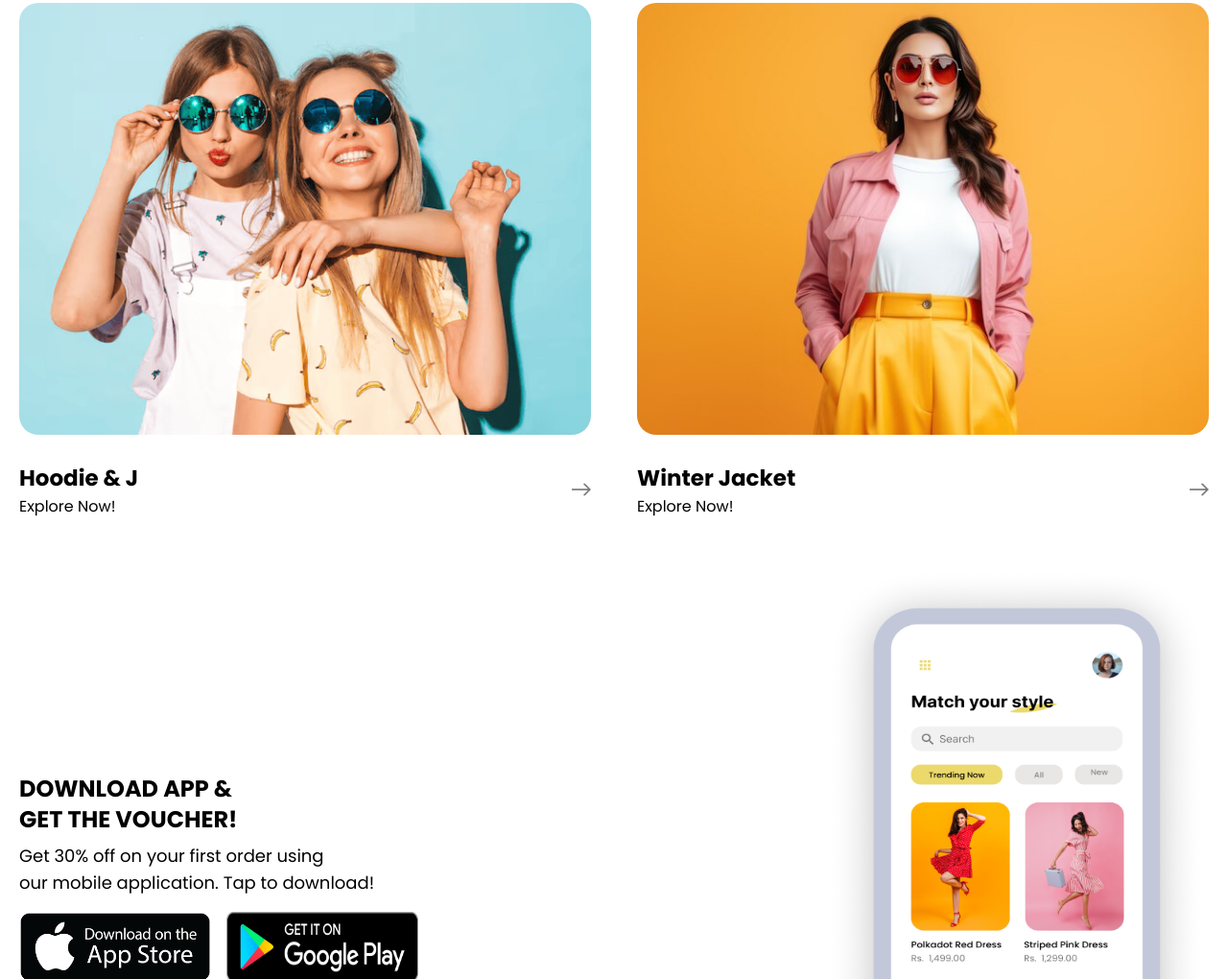
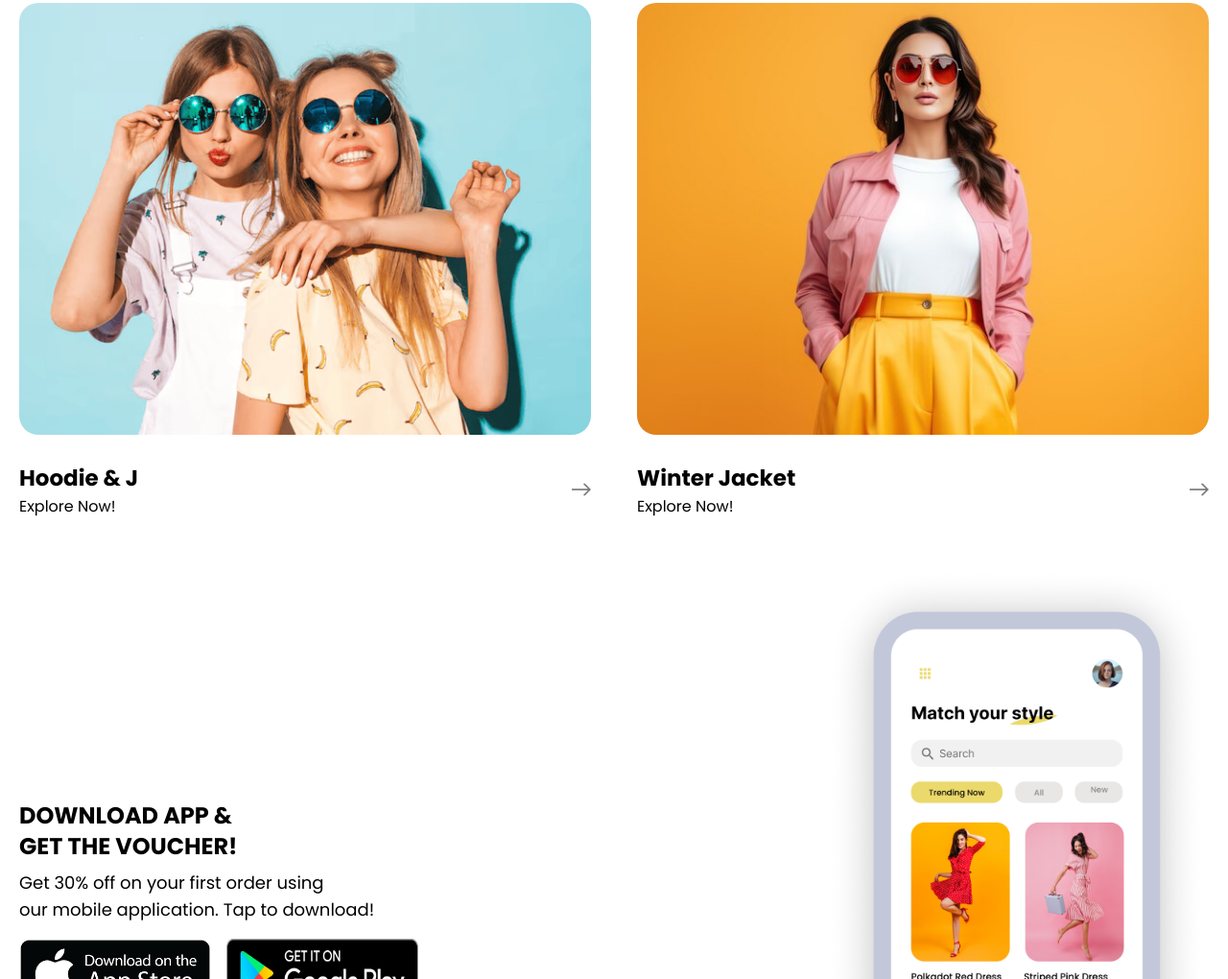
Before and after one commit to allcode03972/TRADSHOPPING, a website: page index.html in a window 1280 px wide. Shown: the part 1780-2800 px from the top of the page at 96% size. Drawn offline with Linux system fonts and the light colour scheme.

Commit message:
Update index.html

```diff
--- a/index.html
+++ b/index.html
@@ -194,7 +194,7 @@
         </div>
       </div>
       <div>
-        <img class="w-[300px] h-[650px] md:w-[400px]" src="./image/mobile-app.png" alt="Mobile App">
+        <img class="w-[300px] h-[500px] md:w-[400px]" src="./image/mobile-app.png" alt="Mobile App">
       </div>
     </section>
     <section class="container bg-[#AFE1AF] py-[61px] mt-[40px] rounded-[40px] flex flex-col items-center text-center gap-5 px-5 w-full ml-[0px]">
```
